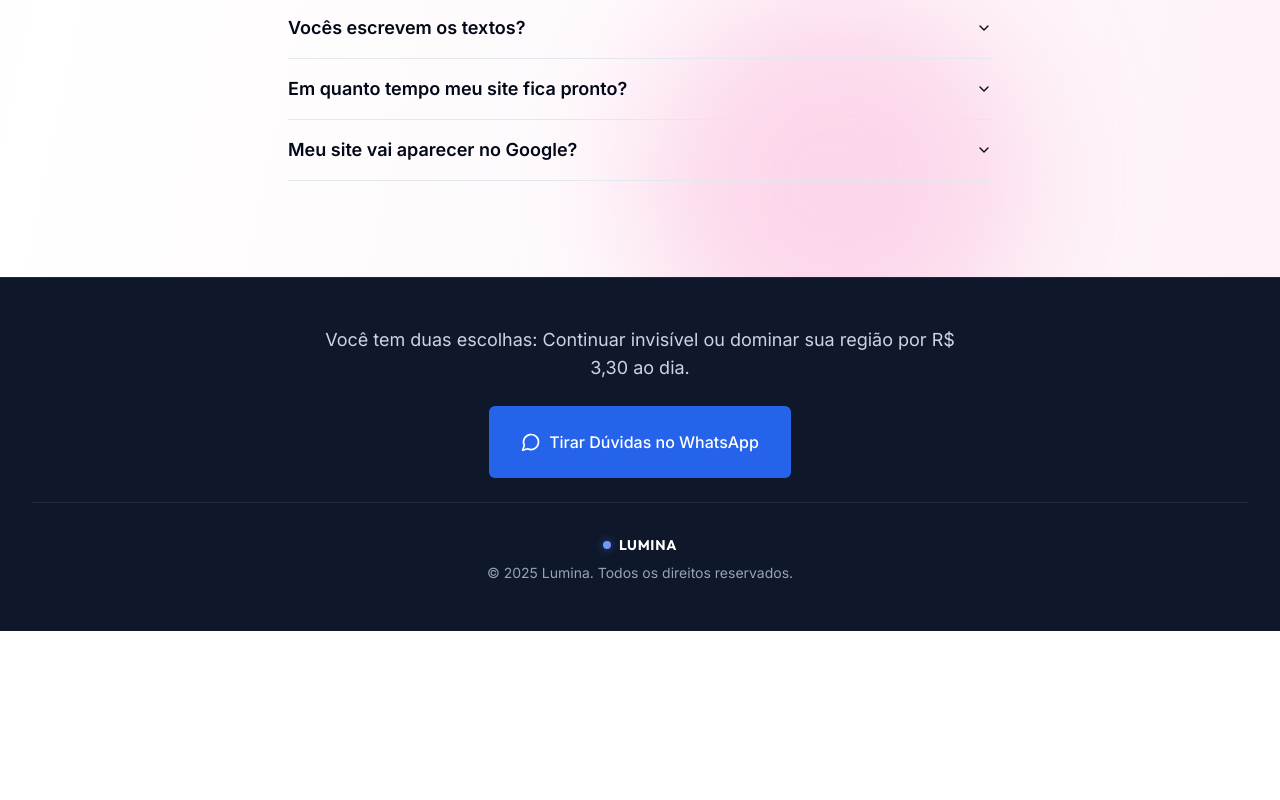
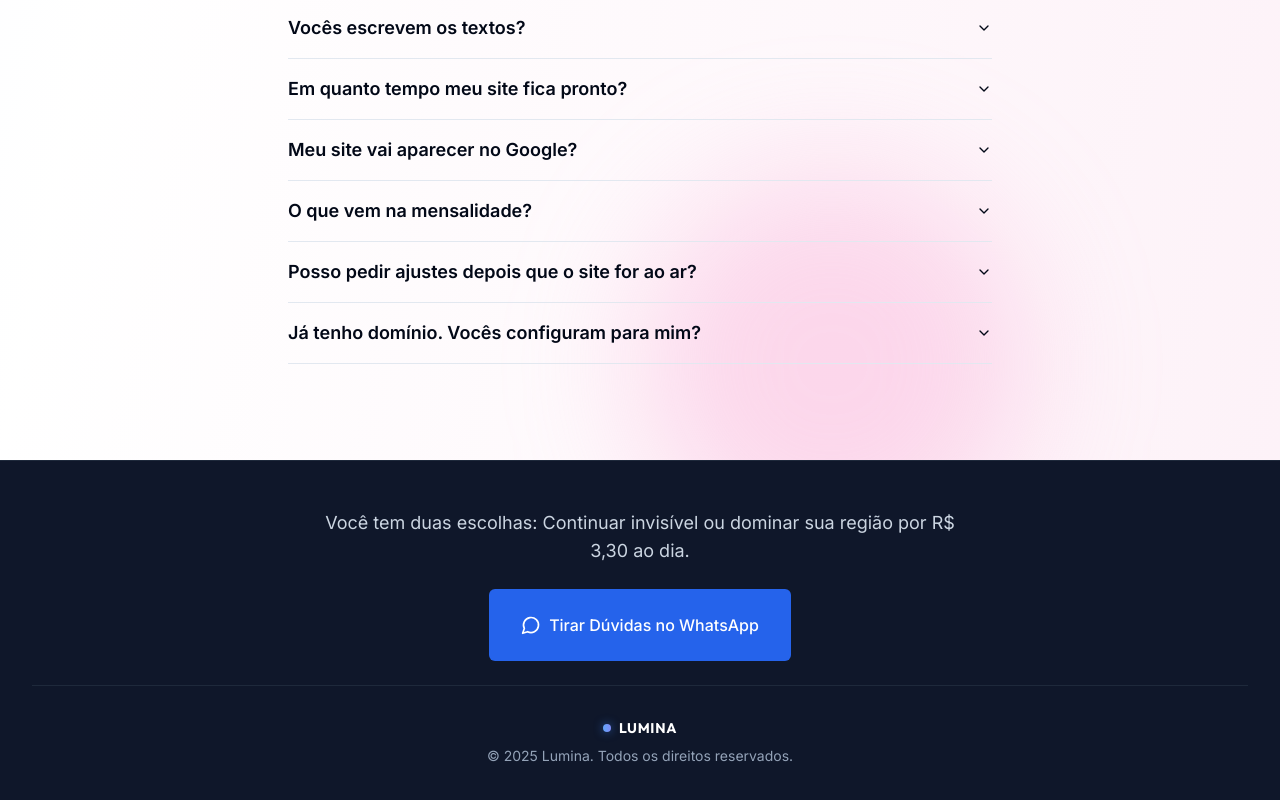
Before and after one commit to jonataswm01/projeto-waas, a Next.js app: page / in a window 1280 px wide. Shown: the part 5847-6647 px from the top of the page. Before the commit the page ends 6478 px from the top, so only its background shows below. Built offline with nearby package versions, Linux system fonts and the light colour scheme.

Commit message:
feat: expand marketing page with additional FAQs to enhance user understanding of services; include details on monthly fees, adjustment requests, and domain configuration for improved customer support

```diff
--- a/app/(marketing)/page.tsx
+++ b/app/(marketing)/page.tsx
@@ -720,6 +720,33 @@ export default function MarketingPage() {
                 Sim! Desenvolvemos toda a estrutura otimizada para o Google encontrar seu site. Isso facilita que você apareça nas pesquisas da sua região.
               </AccordionContent>
             </AccordionItem>
+
+            <AccordionItem value="item-6">
+              <AccordionTrigger className="text-left text-lg font-semibold">
+                O que vem na mensalidade?
+              </AccordionTrigger>
+              <AccordionContent className="text-slate-600 text-base leading-relaxed">
+                Hospedagem rápida, certificados de segurança (SSL), monitoramento, atualizações contínuas e suporte já estão incluídos. Você não paga nada à parte para manter o site no ar e atualizado.
+              </AccordionContent>
+            </AccordionItem>
+
+            <AccordionItem value="item-7">
+              <AccordionTrigger className="text-left text-lg font-semibold">
+                Posso pedir ajustes depois que o site for ao ar?
+              </AccordionTrigger>
+              <AccordionContent className="text-slate-600 text-base leading-relaxed">
+                Sim. Mudou preço, foto ou texto? Manda no WhatsApp e a gente atualiza. Manter o site vivo e correto faz parte da assinatura.
+              </AccordionContent>
+            </AccordionItem>
+
+            <AccordionItem value="item-8">
+              <AccordionTrigger className="text-left text-lg font-semibold">
+                Já tenho domínio. Vocês configuram para mim?
+              </AccordionTrigger>
+              <AccordionContent className="text-slate-600 text-base leading-relaxed">
+                Sim. Se você já tem um domínio, fazemos toda a configuração para ele apontar para o novo site. Se não tiver, ajudamos a registrar em seu nome.
+              </AccordionContent>
+            </AccordionItem>
           </Accordion>
         </div>
       </section>
```
